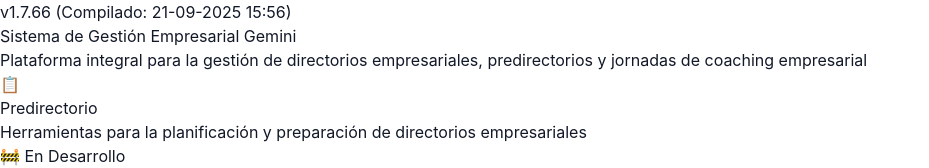
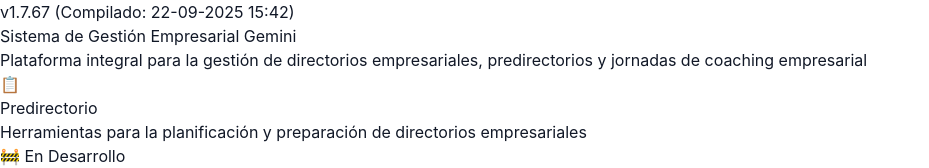
Before and after one commit to Jaimemprendedor2/ControlDirectoriosEmpresariales, a React (Vite) app: page / in a window 1280 px wide. Shown: the top 168 px of the page, without its empty margins (0-929 px from the left). Built offline with nearby package versions, Linux system fonts and the light colour scheme; no server answers; the HTML template or start-up script is replaced by a standard one.

Commit message:
Actualización automática de versión a 1.7.67

```diff
--- a/package.json
+++ b/package.json
@@ -1,7 +1,7 @@
 {
   "name": "configuracion-directorios-empresariales-gemini",
   "private": true,
-  "version": "1.7.66",
+  "version": "1.7.67",
   "type": "module",
   "scripts": {
     "dev": "vite",
--- a/src/pages/Directorio.tsx
+++ b/src/pages/Directorio.tsx
@@ -103,7 +103,7 @@
   // Función para obtener información de compilación
   const getBuildInfo = () => {
     // Usar la fecha actual del sistema
-    const buildDate = new Date('2025-09-21T15:56:23.177Z'); // Actualizado automáticamente // Actualizado automáticamente // Actualizado automáticamente // Actualizado automáticamente // Actualizado automáticamente // Actualizado automáticamente // Actualizado automáticamente // Actualizado automáticamente // Actualizado automáticamente // Actualizado automáticamente // Actualizado automáticamente // Actualizado automáticamente // Actualizado automáticamente // Fecha actualizada automáticamente
+    const buildDate = new Date('2025-09-22T15:42:04.088Z'); // Actualizado automáticamente // Actualizado automáticamente // Actualizado automáticamente // Actualizado automáticamente // Actualizado automáticamente // Actualizado automáticamente // Actualizado automáticamente // Actualizado automáticamente // Actualizado automáticamente // Actualizado automáticamente // Actualizado automáticamente // Actualizado automáticamente // Actualizado automáticamente // Actualizado automáticamente // Fecha actualizada automáticamente
     const date = buildDate.toLocaleDateString('es-CL', {
       day: '2-digit',
       month: '2-digit',
@@ -1360,7 +1360,7 @@
             </button>
             <div className="mb-2">
               <span className="bg-blue-100 text-blue-800 text-xs font-medium px-2.5 py-0.5 rounded-full">
-                v1.7.66 ({getBuildInfo()})
+                v1.7.67 ({getBuildInfo()})
               </span>
             </div>
           </div>
--- a/src/pages/MainMenu.tsx
+++ b/src/pages/MainMenu.tsx
@@ -3,7 +3,7 @@
 
 // Función para obtener información de compilación
 const getBuildInfo = () => {
-  const buildDate = new Date('2025-09-21T15:56:23.177Z'); // Actualizado automáticamente // Actualizado automáticamente // Actualizado automáticamente // Actualizado automáticamente // Actualizado automáticamente // Actualizado automáticamente // Actualizado automáticamente // Actualizado automáticamente // Actualizado automáticamente // Actualizado automáticamente // Actualizado automáticamente // Actualizado automáticamente // Actualizado automáticamente // Fecha actualizada automáticamente
+  const buildDate = new Date('2025-09-22T15:42:04.088Z'); // Actualizado automáticamente // Actualizado automáticamente // Actualizado automáticamente // Actualizado automáticamente // Actualizado automáticamente // Actualizado automáticamente // Actualizado automáticamente // Actualizado automáticamente // Actualizado automáticamente // Actualizado automáticamente // Actualizado automáticamente // Actualizado automáticamente // Actualizado automáticamente // Actualizado automáticamente // Fecha actualizada automáticamente
   const date = buildDate.toLocaleDateString('es-CL', {
     day: '2-digit',
     month: '2-digit',
@@ -45,7 +45,7 @@
         <header className="text-center mb-12">
           <div className="mb-4">
             <span className="bg-blue-100 text-blue-800 text-xs font-medium px-2.5 py-0.5 rounded-full">
-              v1.7.66 ({getBuildInfo()})
+              v1.7.67 ({getBuildInfo()})
             </span>
           </div>
           <h1 className="text-4xl font-bold text-gray-800 mb-4">
```
Also changed, not shown: 1 other file (tests, documents, lock files or other folders).
